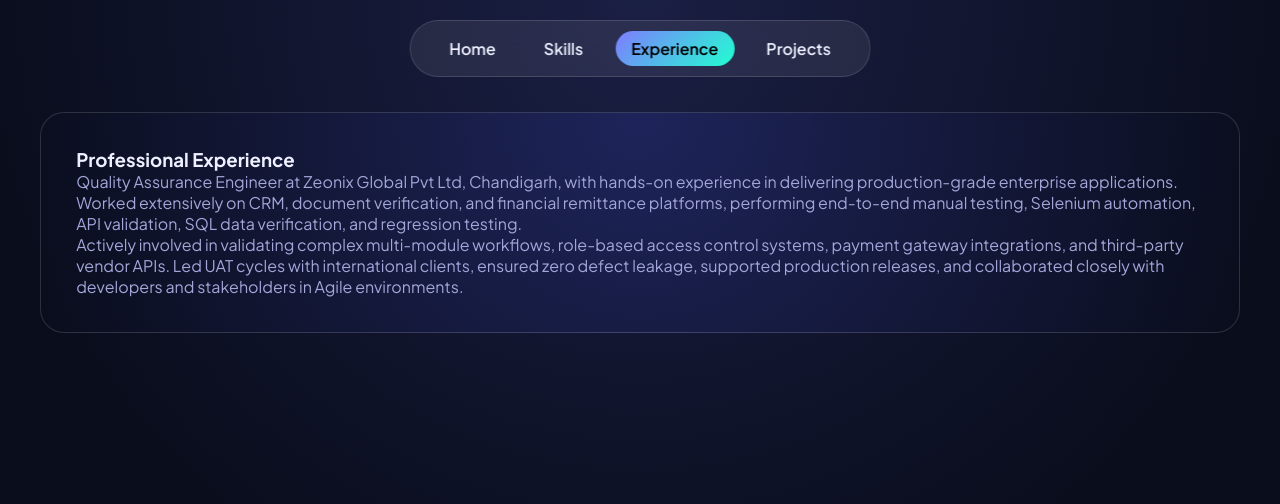
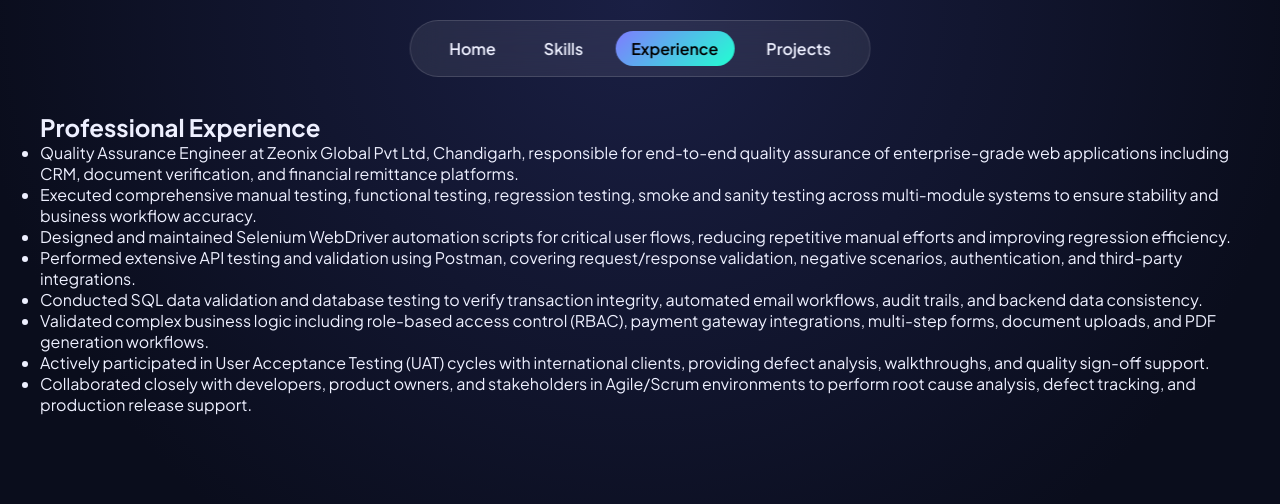
Before and after one commit to yashvashisht/My-portfolio, a website: page index.html in a window 1280 px wide. Both pictures are taken after a click on the link "Experience". Drawn offline with Linux system fonts and the light colour scheme.

Commit message:
Experience points updated

```diff
--- a/index.html
+++ b/index.html
@@ -325,30 +325,62 @@ button{
 </section>
 
 
-<!-- EXPERIENCE -->
 <section id="experience">
-  <div class="container projects">
-    <div class="project">
-      <h3>Professional Experience</h3>
-      <p>
-        Quality Assurance Engineer at Zeonix Global Pvt Ltd, Chandigarh, with
-        hands-on experience in delivering production-grade enterprise
-        applications. Worked extensively on CRM, document verification, and
-        financial remittance platforms, performing end-to-end manual testing,
-        Selenium automation, API validation, SQL data verification, and
-        regression testing.
-      </p>
-      <p>
-        Actively involved in validating complex multi-module workflows,
-        role-based access control systems, payment gateway integrations, and
-        third-party vendor APIs. Led UAT cycles with international clients,
-        ensured zero defect leakage, supported production releases, and
-        collaborated closely with developers and stakeholders in Agile
-        environments.
-      </p>
-    </div>
+  <div class="container experience">
+    <h2>Professional Experience</h2>
+
+    <ul class="experience-points">
+      <li>
+        Quality Assurance Engineer at Zeonix Global Pvt Ltd, Chandigarh, responsible
+        for end-to-end quality assurance of enterprise-grade web applications
+        including CRM, document verification, and financial remittance platforms.
+      </li>
+
+      <li>
+        Executed comprehensive manual testing, functional testing, regression
+        testing, smoke and sanity testing across multi-module systems to ensure
+        stability and business workflow accuracy.
+      </li>
+
+      <li>
+        Designed and maintained Selenium WebDriver automation scripts for critical
+        user flows, reducing repetitive manual efforts and improving regression
+        efficiency.
+      </li>
+
+      <li>
+        Performed extensive API testing and validation using Postman, covering
+        request/response validation, negative scenarios, authentication, and
+        third-party integrations.
+      </li>
+
+      <li>
+        Conducted SQL data validation and database testing to verify transaction
+        integrity, automated email workflows, audit trails, and backend data
+        consistency.
+      </li>
+
+      <li>
+        Validated complex business logic including role-based access control (RBAC),
+        payment gateway integrations, multi-step forms, document uploads, and PDF
+        generation workflows.
+      </li>
+
+      <li>
+        Actively participated in User Acceptance Testing (UAT) cycles with
+        international clients, providing defect analysis, walkthroughs, and
+        quality sign-off support.
+      </li>
+
+      <li>
+        Collaborated closely with developers, product owners, and stakeholders in
+        Agile/Scrum environments to perform root cause analysis, defect tracking,
+        and production release support.
+      </li>
+    </ul>
   </div>
 </section>
+
 
 
 <!-- PROJECTS -->
```
